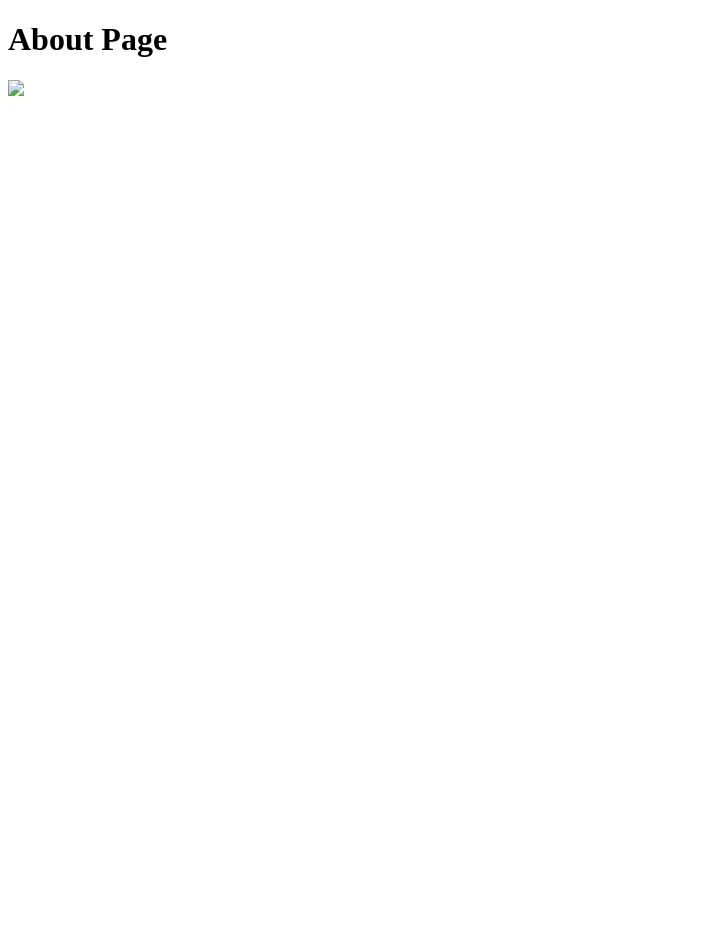
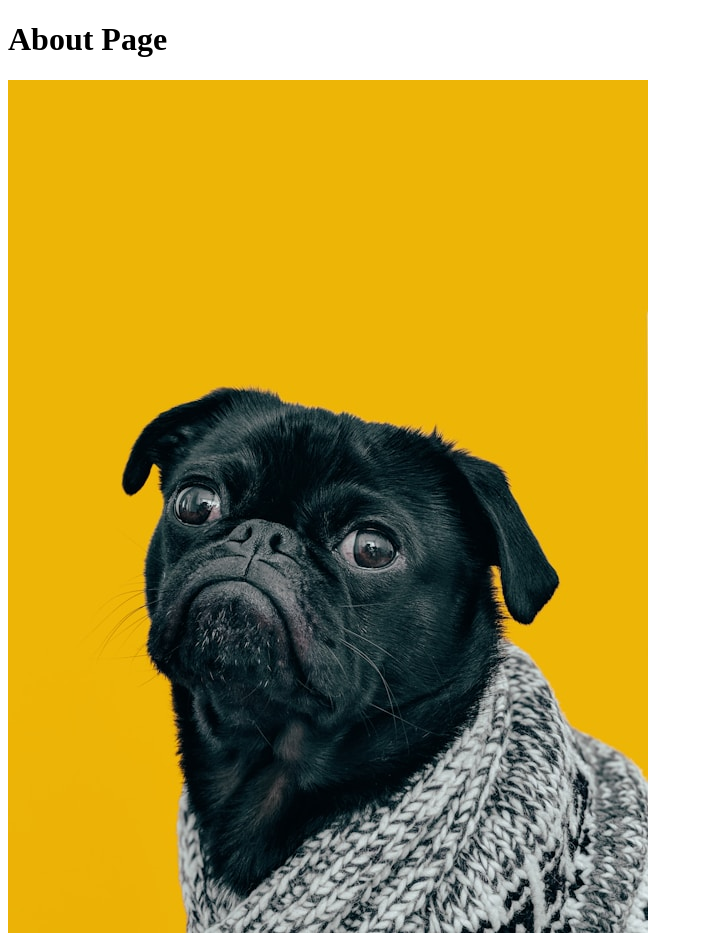
Before and after one commit to jairosalgar15/Links-and-Images, a plain HTML site: page pages/about.html in a window 1280 px wide. Shown: the whole page, without its empty margins (0-703 px from the left). Before the commit the page ends 800 px from the top, so only its background shows below. Drawn offline with Linux system fonts and the light colour scheme.

Commit message:
add information

```diff
--- a/pages/about.html
+++ b/pages/about.html
@@ -8,6 +8,6 @@
   <body>
     <h1>About Page</h1>
 
-    <img src="dog.jpg">
+    <img src="../imagine/dog.jpg">
   </body>
 </html>
```
Also changed, not shown: index.html (+1 -1 lines), Screenshot_1.png (added), 2 other files.
